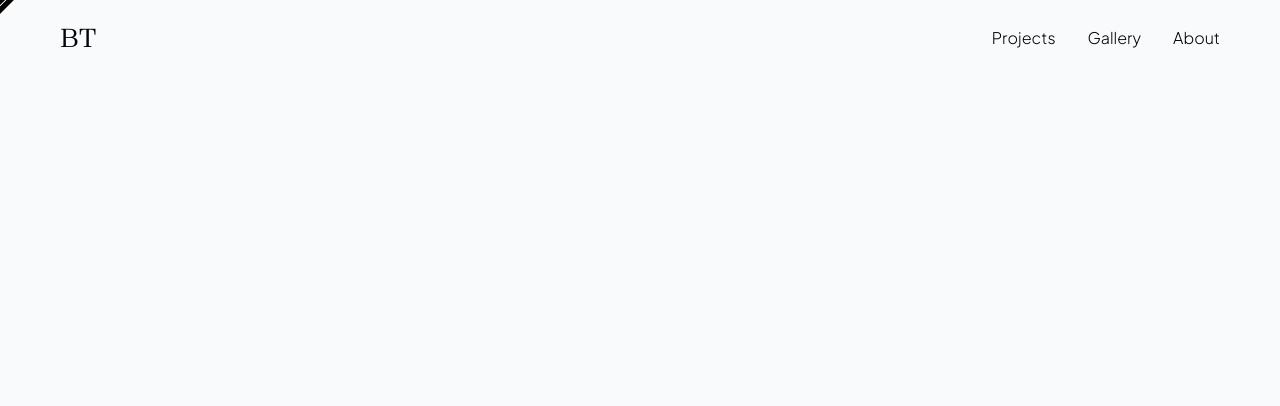
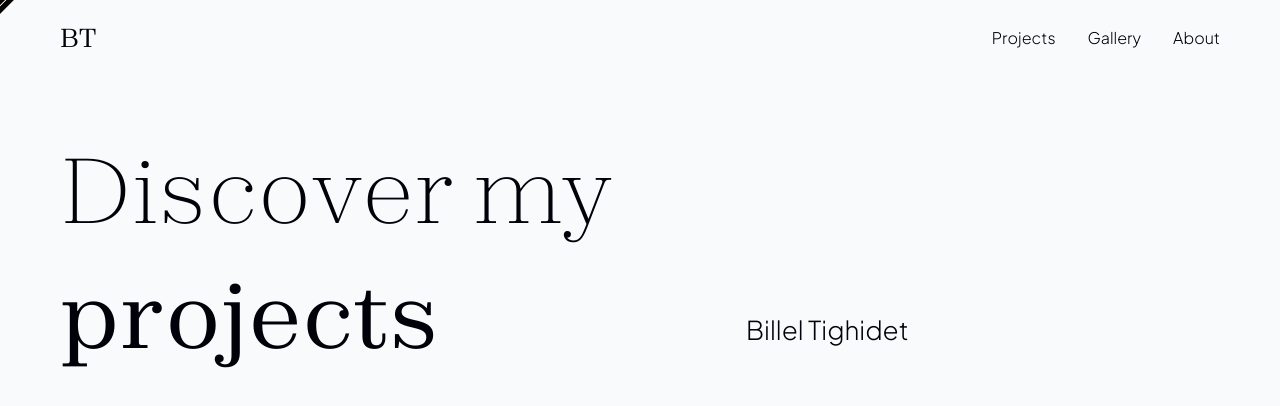
Before and after one commit to BillelT/billeltighidet.github.io, a React (Vite) app: page /projects in a window 1280 px wide. Shown: the top 406 px of the page. Built offline with nearby package versions, Linux system fonts and the light colour scheme.

Commit message:
debug loader works only for index

```diff
--- a/src/App.jsx
+++ b/src/App.jsx
@@ -14,7 +14,6 @@ import Index from "./pages/Index.jsx";
 import Projects from "./pages/Project.jsx";
 import Gallery from "./pages/Gallery.jsx";
 import About from "./pages/About.jsx";
-import LegalNotice from "./pages/LegalNotice.jsx";
 
 // Utils
 import { applyMagnetEffect } from "./components/magnetEffect/MagnetEffect.jsx";
@@ -33,6 +32,8 @@ function App() {
 
   const [isLoaded, setIsLoaded] = useState(false);
   const [progress, setProgress] = useState(0);
+
+  const [isExperiencePage, setIsExperiencePage] = useState(true);
 
   const handleSetIsLargeScreen = () => {
     setIsLargeScreen(window.innerWidth > 760);
@@ -97,34 +98,57 @@ function App() {
   }, [isLargeScreen]);
 
   useEffect(() => {
-    console.log(progress);
-  }, [progress]);
+    if (!isExperiencePage) return;
+
+    if (!lenis) return;
+
+    if (lenis) {
+      lenis.stop();
+    }
+
+    if (lenis && isLoaded) {
+      lenis.start();
+    }
+  }, [isLoaded, lenis, isExperiencePage]);
 
   return (
     <>
       {isLargeScreen && <Cursor />}
-      {!isLoaded && (
+      {!isLoaded && isExperiencePage && (
         <Loader progress={progress} lenis={lenis} setIsLoaded={setIsLoaded} />
       )}
-      <Header lenis={lenis} isLargeScreen={isLargeScreen} />
+      <Header lenis={lenis} isLargeScreen={isLargeScreen} isLoaded={isLoaded} />
       <Routes>
         <Route
           path="/"
           element={
             <Index
-              progress={progress}
               setProgress={setProgress}
               isLoaded={isLoaded}
+              isExperiencePage={isExperiencePage}
+              setIsExperiencePage={setIsExperiencePage}
             />
           }
         />
         <Route
           path="/projects"
-          element={<Projects progress={progress} setProgress={setProgress} />}
+          element={
+            <Projects
+              setProgress={setProgress}
+              isLoaded={isLoaded}
+              isExperiencePage={isExperiencePage}
+              setIsExperiencePage={setIsExperiencePage}
+            />
+          }
         />
-        <Route path="/gallery" element={<Gallery />} />
-        <Route path="/about" element={<About />} />
-        <Route path="/legal-notice" element={<LegalNotice />} />
+        <Route
+          path="/gallery"
+          element={<Gallery setIsExperiencePage={setIsExperiencePage} />}
+        />
+        <Route
+          path="/about"
+          element={<About setIsExperiencePage={setIsExperiencePage} />}
+        />
         <Route path="*" element={<Navigate to="/" />} />
       </Routes>
     </>
--- a/src/components/header/Header.jsx
+++ b/src/components/header/Header.jsx
@@ -9,7 +9,7 @@ import Navigation from "./Navigation.jsx";
 // Styles
 import "./Header.css";
 
-export default function Header({ lenis, isLargeScreen }) {
+export default function Header({ lenis, isLargeScreen, isLoaded }) {
   // Translations Objects
   const { t, i18n } = useTranslation("header");
   const navigationLinks = t("navigationLinks", { returnObjects: true });
@@ -113,6 +113,7 @@ export default function Header({ lenis, isLargeScreen }) {
         isNavigationVisible={isNavigationVisible}
         toggleNavigation={toggleNavigation}
         lenis={lenis}
+        isLoaded={isLoaded}
       />
     </header>
   );
--- a/src/components/header/Navigation.jsx
+++ b/src/components/header/Navigation.jsx
@@ -7,6 +7,7 @@ export default function Navigation({
   isNavigationVisible,
   toggleNavigation,
   lenis,
+  isLoaded,
 }) {
   // Translation Objects
   const { t, i18n } = useTranslation("header");
@@ -30,11 +31,13 @@ export default function Navigation({
   }, []);
 
   useEffect(() => {
+    if (!isLoaded) return;
+
     if (isNavigationVisible) {
-      gsap.fromTo(
-        navigation.current,
-        { clipPath: "inset(100% 0% 0% 0%)" },
-        {
+      gsap.set(navigation.current, {
+        clipPath: "inset(100% 0% 0% 0%)",
+      });
+      gsap.to(navigation.current, {
         clipPath: "inset(0% 0% 0% 0%)",
         duration: 1,
         ease: "power2.inOut",
@@ -46,13 +49,9 @@ export default function Navigation({
         onComplete: () => {
           if (lenis) lenis.stop();
         },
-        }
-      );
+      });
     } else {
-      gsap.fromTo(
-        navigation.current,
-        { clipPath: "inset(0% 0% 0% 0%)" },
-        {
+      gsap.to(navigation.current, {
         clipPath: "inset(0% 0% 100% 0%)",
         duration: 1,
         ease: "power2.inOut",
@@ -62,10 +61,9 @@ export default function Navigation({
           navigation.current.style.zIndex = "-1";
           if (lenis) lenis.start();
         },
+      });
     }
-      );
-    }
-  }, [isNavigationVisible, lenis]);
+  }, [isNavigationVisible, lenis, isLoaded]);
 
   useEffect(() => {
     const langElements = document.querySelectorAll(".actual-lang");
--- a/src/components/hero/Hero.jsx
+++ b/src/components/hero/Hero.jsx
@@ -3,7 +3,7 @@ import { useTranslation } from "react-i18next";
 import gsap from "gsap";
 import "./Hero.css";
 
-export default function Hero({ page, isLoaded }) {
+export default function Hero({ page, isLoaded, isExperiencePage }) {
   const { t, i18n } = useTranslation("hero");
   const title = useRef(null);
   const name = useRef(null);
@@ -45,7 +45,10 @@ export default function Hero({ page, isLoaded }) {
   }, [scrollLine]);
 
   useEffect(() => {
-    if (!isLoaded) return;
+    console.log(isExperiencePage);
+
+    if (!isLoaded && isExperiencePage) return;
+
     const titleChars = title.current.querySelectorAll(".char");
     const nameChars = name.current.querySelectorAll(".name-char");
 
@@ -63,7 +66,7 @@ export default function Hero({ page, isLoaded }) {
       ease: "power1.inOut",
       stagger: 0.04,
     });
-  }, [name, isLoaded]);
+  }, [name, isLoaded, isExperiencePage]);
 
   return (
     <>
--- a/src/components/loader/Loader.jsx
+++ b/src/components/loader/Loader.jsx
@@ -2,7 +2,7 @@ import { useEffect, useRef } from "react";
 import gsap from "gsap";
 import "./Loader.css";
 
-export default function Loader({ progress, setIsLoaded }) {
+export default function Loader({ progress, setIsLoaded, lenis }) {
   const loader = useRef(null);
   const progressBar = useRef(null);
 
@@ -24,6 +24,7 @@ export default function Loader({ progress, setIsLoaded }) {
         ease: "power2.inOut",
         onComplete: () => {
           setIsLoaded(true);
+          console.log("Loaded");
         },
       });
     }
--- a/src/pages/About.jsx
+++ b/src/pages/About.jsx
@@ -9,8 +9,12 @@ import Footer from "../components/footer/Footer.jsx";
 
 gsap.registerPlugin(ScrollTrigger);
 
-export default function About() {
+export default function About({ setIsExperiencePage }) {
   const projects = useRef(null);
+
+  useEffect(() => {
+    setIsExperiencePage(false);
+  }, []);
 
   useEffect(() => {
     const tl = gsap.timeline({
--- a/src/pages/Gallery.jsx
+++ b/src/pages/Gallery.jsx
@@ -10,10 +10,14 @@ import Footer from "../components/footer/Footer.jsx";
 
 gsap.registerPlugin(ScrollTrigger);
 
-export default function Gallery() {
+export default function Gallery({ setIsExperiencePage }) {
   const { i18n } = useTranslation();
   const gallery = useRef(null);
   const footer = useRef(null);
+
+  useEffect(() => {
+    setIsExperiencePage(false);
+  }, []);
 
   useEffect(() => {
     const tl = gsap.timeline({
--- a/src/pages/Index.jsx
+++ b/src/pages/Index.jsx
@@ -12,10 +12,19 @@ import Experience from "../experience/Experience.jsx";
 
 gsap.registerPlugin(ScrollTrigger);
 
-export default function Index({ isLargeScreen, setProgress, isLoaded }) {
+export default function Index({
+  setProgress,
+  isLoaded,
+  isExperiencePage,
+  setIsExperiencePage,
+}) {
   const projects = useRef();
   const gallery = useRef();
   const footer = useRef();
+
+  useEffect(() => {
+    setIsExperiencePage(true);
+  }, []);
 
   useEffect(() => {
     const tl = gsap.timeline({
@@ -63,7 +72,11 @@ export default function Index({ isLargeScreen, setProgress, isLoaded }) {
 
   return (
     <>
-      <Hero page="index" isLoaded={isLoaded} />
+      <Hero
+        page="index"
+        isLoaded={isLoaded}
+        isExperiencePage={isExperiencePage}
+      />
       <Experience setProgress={setProgress} />
       <Quote />
       <div ref={projects}>
--- a/src/pages/LegalNotice.jsx
+++ /dev/null
@@ -1,3 +0,0 @@
-export default function LegalNotice() {
-  return;
-}
--- a/src/pages/Project.jsx
+++ b/src/pages/Project.jsx
@@ -10,10 +10,19 @@ import Experience from "../experience/Experience.jsx";
 
 gsap.registerPlugin(ScrollTrigger);
 
-export default function Projects({ progress, setProgress }) {
+export default function Projects({
+  setProgress,
+  isLoaded,
+  isExperiencePage,
+  setIsExperiencePage,
+}) {
   const projects = useRef(null);
   const gallery = useRef(null);
   const footer = useRef(null);
+
+  useEffect(() => {
+    setIsExperiencePage(true);
+  }, []);
 
   useEffect(() => {
     const tl = gsap.timeline({
@@ -61,7 +70,11 @@ export default function Projects({ progress, setProgress }) {
 
   return (
     <>
-      <Hero page="projects" />
+      <Hero
+        page="projects"
+        isLoaded={isLoaded}
+        isExperiencePage={isExperiencePage}
+      />
       <Experience setProgress={setProgress} isProjectPage={true} />
       <div ref={projects} className="r-g-128-256 grid">
         <ProjectsSection count={3} />
```
Lines whose indentation alone changed are shown as unchanged.
